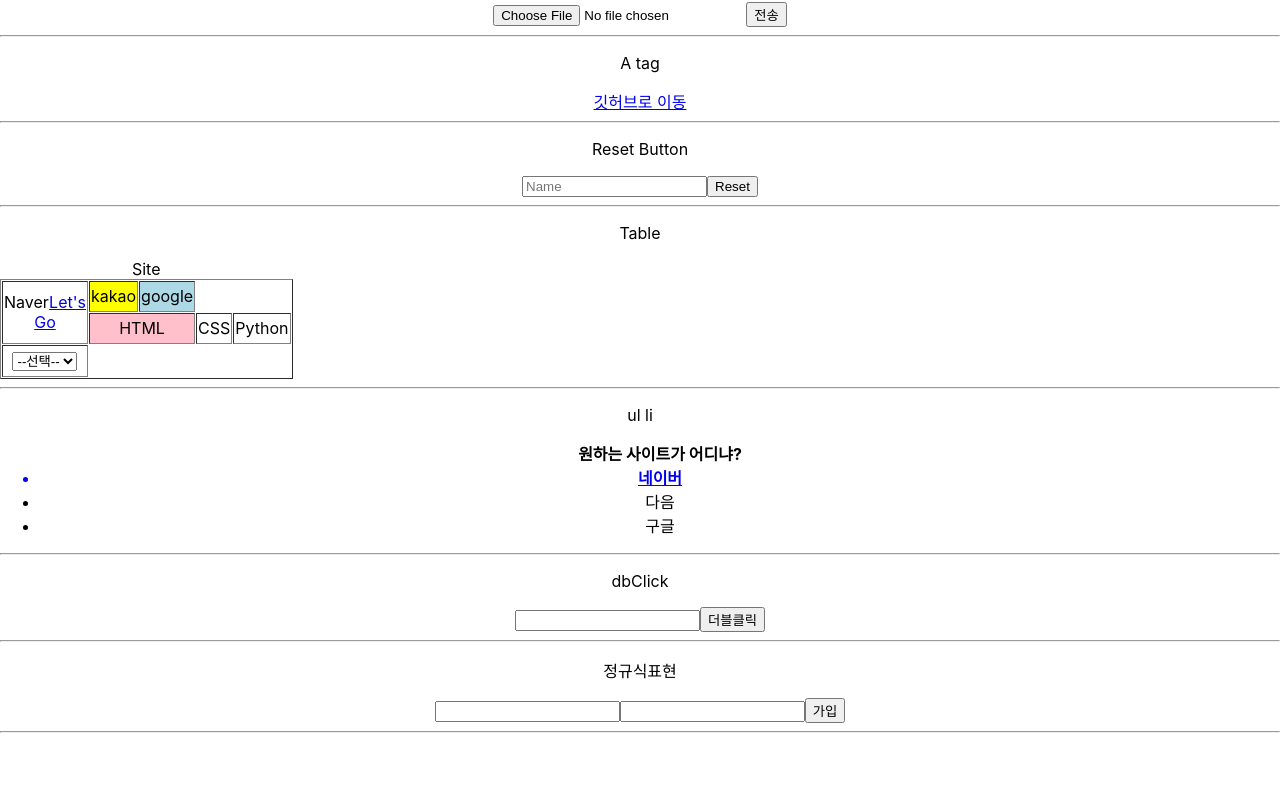
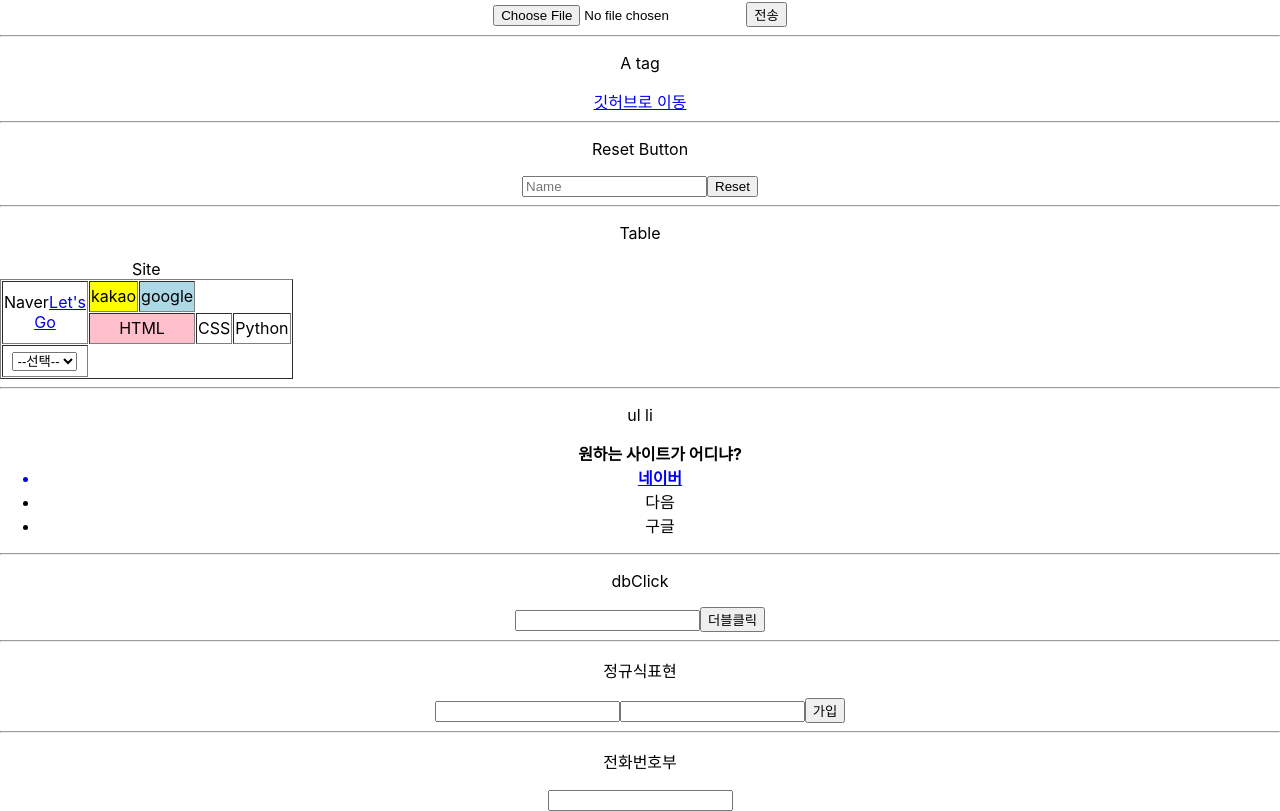
Before and after one commit to csy1597/React, a React (Create React App) app in the folder test2/: page / in a window 1280 px wide. Shown: the part 833-1644 px from the top of the page. Before the commit the page ends 1574 px from the top, so only its background shows below. Built offline with nearby package versions, Linux system fonts and the light colour scheme.

Commit message:
oncallbook

```diff
--- a/test2/src/App.js
+++ b/test2/src/App.js
@@ -24,6 +24,8 @@ function App() {
   const [click, setClick] = useState('');
   const [userName, setUserName] = useState('');
   const [inputNumber, setInputNumber] = useState('');
+  const [callBook, setCallBook] = useState('');
+
 
 
 
@@ -144,6 +146,13 @@ function App() {
     e.preventDefault();
     console.log(userName, inputNumber);
   };
+  const onCallBook = (e) => {
+    console.log(callBook);
+    const callRegex = /^[0-9\b -]{0,11}$/;
+    if(callRegex.test(e.target.value)){
+      setCallBook(e.target.value);
+    }
+  }
 
 
   // JSX
@@ -274,6 +283,9 @@ function App() {
         <button type="submit">가입</button>
       </form>
       <hr/>
+      <p>전화번호부</p>
+      <input type="text" value={callBook} onChange={onCallBook} />
+
 
 
     </div>
```
